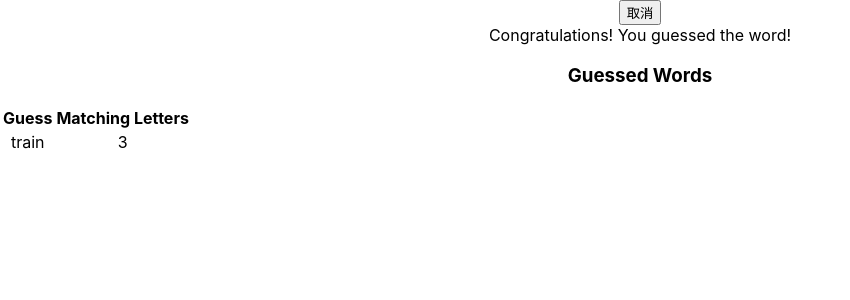
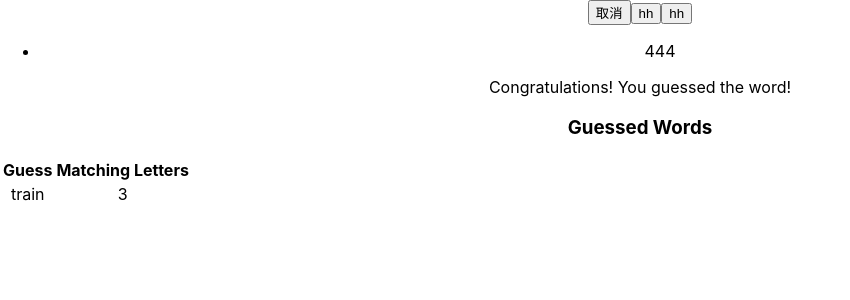
Before and after one commit to bnmghjtyu0/react-jest-enzyme, a React (Create React App) app: page / in a window 1280 px wide. Shown: the top 300 px of the page, without its empty margins (0-850 px from the left). Built offline with nearby package versions, Linux system fonts and the light colour scheme.

Commit message:
test(Button): render function、props function

```diff
--- a/src/Button/Button.js
+++ b/src/Button/Button.js
@@ -4,12 +4,44 @@ import PropTypes from 'prop-types'
 class Button extends Component {
     constructor(props) {
         super(props)
+        this.state = {
+            kk: 0,
+            cs: -1
+        }
 
+    }
+    cc() {
+        var ul = []
+        var li = []
+        if (this.state.cs > 0) {
+            li.push(<li data-test="component-li" key={0}>123</li>)
+            ul.push(<ul key={0}>{li}</ul>)
+        } else {
+            li.push(<li data-test="component-li" key={0}>444</li>)
+            ul.push(<ul key={0}>{li}</ul>)
+        }
+        return ul
+    }
+
+    hh = () => {
+        if (this.state.kk > 0) {
+            console.log('kk')
+        } else {
+            console.log('hh')
+        }
+    }
+    mm = (e) => {
+        e.preventDefault()
     }
 
     render() {
         return (
-            <button data-test="component-congrats" onClick={this.props.onClose}>取消</button>
+            <div>
+                <button data-test="component-button" onClick={this.props.onClose}>取消</button>
+                <button data-test="hh-button" onClick={this.hh}>hh</button>
+                <button data-test="mm-button" onClick={e => this.mm(e)}>hh</button>
+                {this.cc()}
+            </div>
         )
     }
 }
```
Also changed, not shown: src/Input/Input.js (+3 -5 lines), 2 other files (tests, documents, lock files or other folders).
